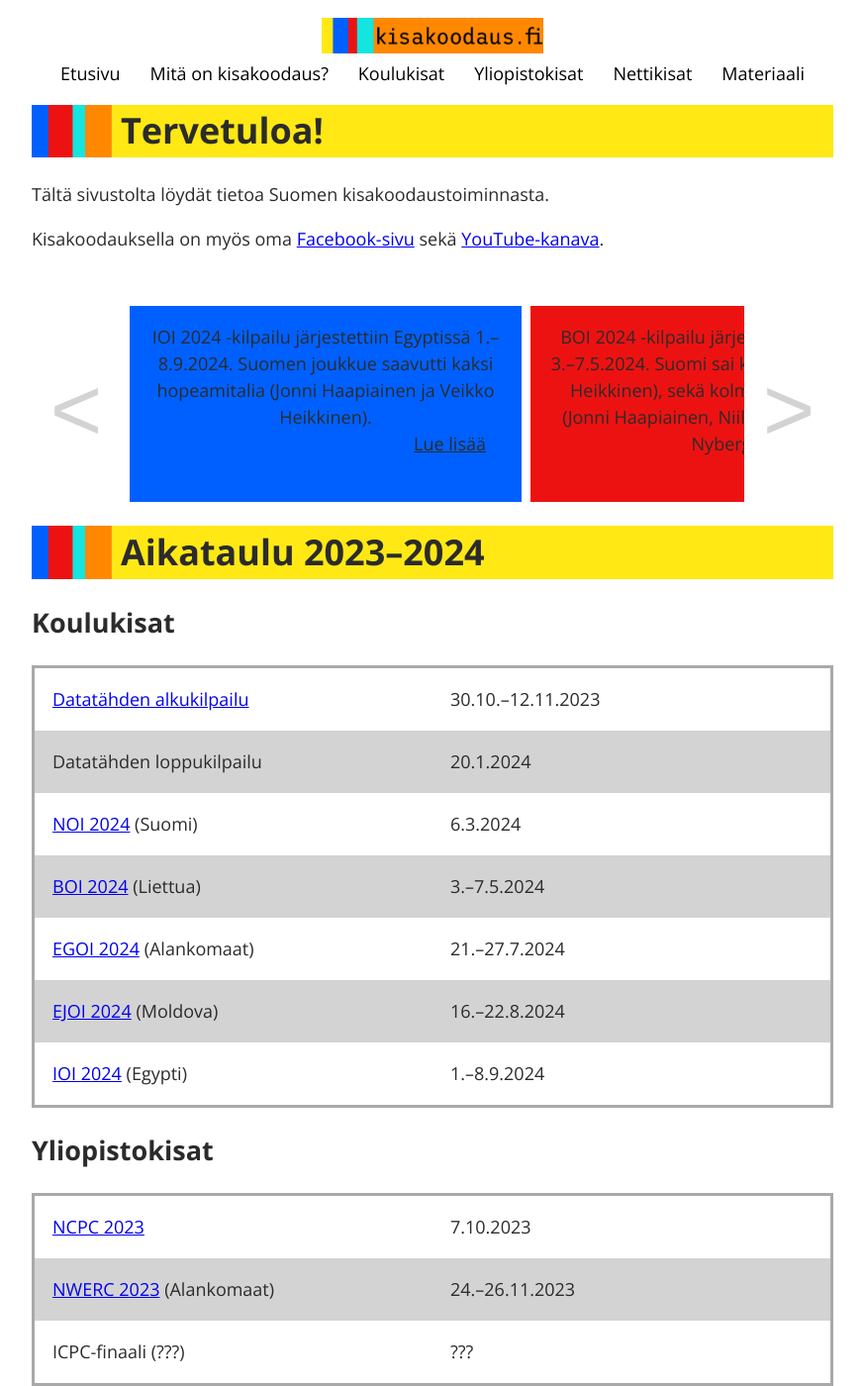
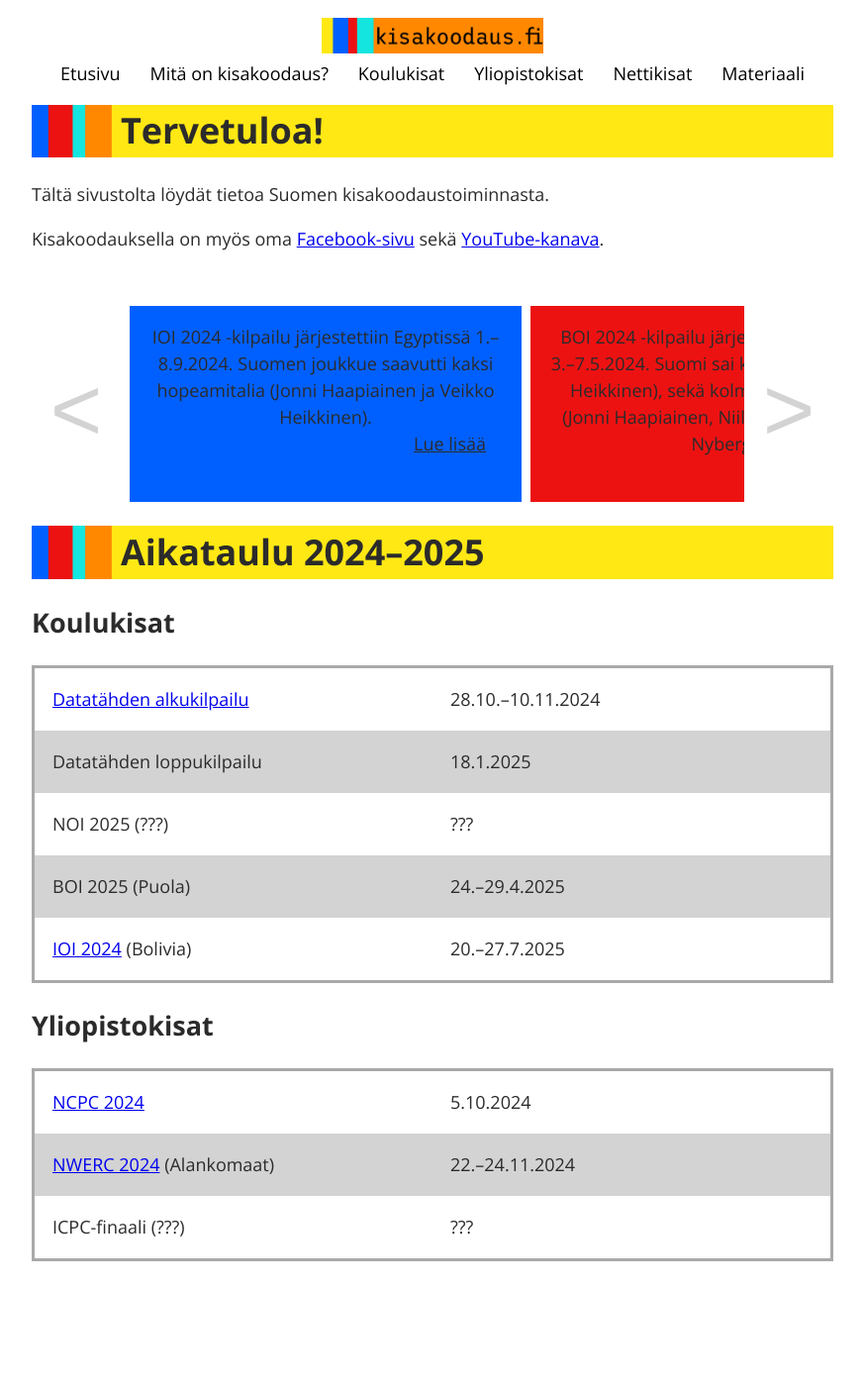
Before and after one commit to kisakoodaus/kisakoodaus.fi, a Jekyll site: the page built from index.html, in a window 1280 px wide and 1400 px high. Shown: the whole window at 99% size, without its empty margins (203-1076 px from the left). Built offline with Jekyll 4.4.1, drawn with Linux system fonts in a browser that asks for light colours.

Commit message:
Päivitä aikataulu

```diff
--- a/index.html
+++ b/index.html
@@ -162,24 +162,22 @@
             </div>
         </div>
 
-<h1 id="aikataulu-2023---2024">Aikataulu 2023–2024</h1>
+<h1 id="aikataulu-2024---2025">Aikataulu 2024–2025</h1>
 
 <h2 id="koulukisat">Koulukisat</h2>
 
 <table class="schedule">
-<tr><td><a href="https://datatahti.fi/">Datatähden alkukilpailu</a></td><td>30.10.–12.11.2023</td></tr>
-<tr><td>Datatähden loppukilpailu</td><td>20.1.2024</td></tr>
-<tr><td><a href="https://cses.fi/noi-2024">NOI 2024</a> (Suomi)</td><td>6.3.2024</td></tr>
-<tr><td><a href="https://boi2024.lmio.lt/">BOI 2024</a> (Liettua)</td><td>3.–7.5.2024</td></tr>
-<tr><td><a href="https://egoi2024.nl/">EGOI 2024</a> (Alankomaat)</td><td>21.–27.7.2024</td></tr>
-<tr><td><a href="https://ejoi2024.gov.md/">EJOI 2024</a> (Moldova)</td><td>16.–22.8.2024</td></tr>
-<tr><td><a href="https://www.ioi2024.eg/">IOI 2024</a> (Egypti)</td><td>1.–8.9.2024</td></tr>
+<tr><td><a href="https://datatahti.fi/">Datatähden alkukilpailu</a></td><td>28.10.–10.11.2024</td></tr>
+<tr><td>Datatähden loppukilpailu</td><td>18.1.2025</td></tr>
+<tr><td>NOI 2025 (???)</td><td>???</td></tr>
+<tr><td>BOI 2025 (Puola)</td><td>24.–29.4.2025</td></tr>
+<tr><td><a href="https://www.ioi2025.bo/">IOI 2024</a> (Bolivia)</td><td>20.–27.7.2025</td></tr>
 </table>
 
 <h2 id="yliopistokisat">Yliopistokisat</h2>
 
 <table class="schedule">
-<tr><td><a href="https://nordic.icpc.io/ncpc2023/">NCPC 2023</a></td><td>7.10.2023</td></tr>
-<tr><td><a href="https://www.nwerc.eu/">NWERC 2023</a> (Alankomaat)</td><td>24.–26.11.2023</td></tr>
+<tr><td><a href="https://nordic.icpc.io/ncpc2024/">NCPC 2024</a></td><td>5.10.2024</td></tr>
+<tr><td><a href="https://www.nwerc.eu/">NWERC 2024</a> (Alankomaat)</td><td>22.–24.11.2024</td></tr>
 <tr><td>ICPC-finaali (???)</td><td>???</td></tr>
 </table>
```
